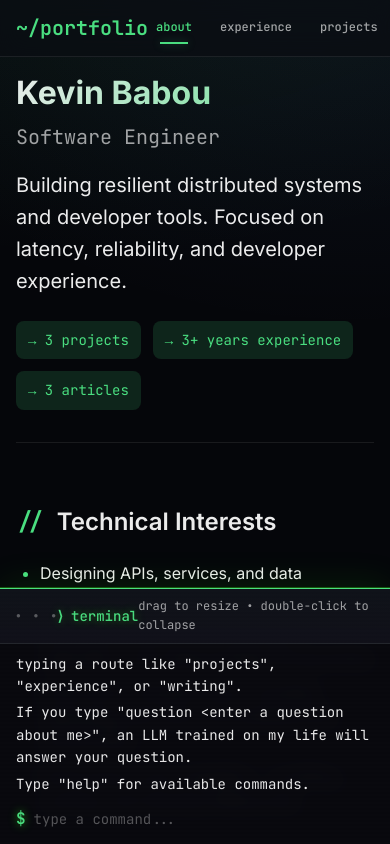
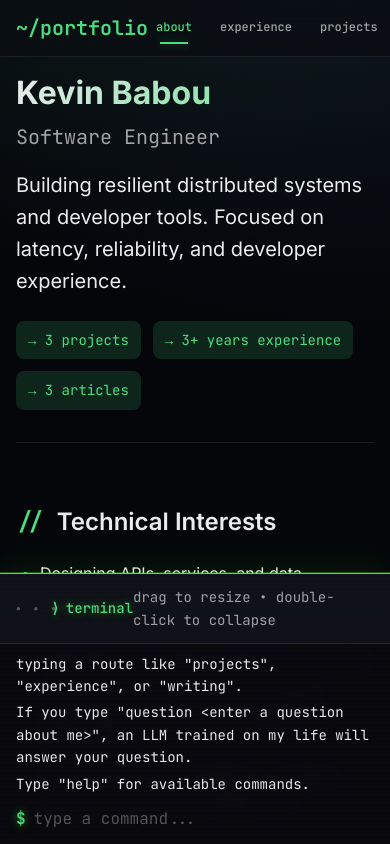
Before and after one commit to kevinclb/portfolio, a React (Vite) app: page /about in a window 390 px wide. Shown: the top 844 px of the page. Built offline with nearby package versions, Linux system fonts and the light colour scheme.

Commit message:
Enhance terminal UI with improved scrolling behavior and touch target sizes

```diff
--- a/src/index.css
+++ b/src/index.css
@@ -427,6 +427,8 @@ button:focus-visible {
   overflow-y: auto;
   display: flex;
   flex-direction: column;
+  -webkit-overflow-scrolling: touch;
+  overscroll-behavior: contain; /* Prevents scroll chaining */
 }
 
 .terminal--collapsed .terminal-body {
@@ -438,6 +440,7 @@ button:focus-visible {
 .terminal-history {
   flex: 1;
   overflow-y: auto;
+  -webkit-overflow-scrolling: touch;
 }
 
 .terminal-line {
@@ -493,7 +496,7 @@ button:focus-visible {
   outline: none;
   color: var(--text);
   font-family: var(--font-mono);
-  font-size: var(--text-sm);
+  font-size: max(16px, var(--text-sm));
   caret-color: transparent;
   min-width: 1px;
 }
@@ -950,4 +953,13 @@ button:focus-visible {
   .timeline {
     padding-left: var(--space-5);
   }
+
+  .terminal-header {
+    padding: var(--space-3) var(--space-4);
+    min-height: 48px; /* Recommended touch target */
+  }
+
+  .terminal-toggle {
+    font-size: var(--text-sm); /* Larger tap hint */
+  }
 }
```
